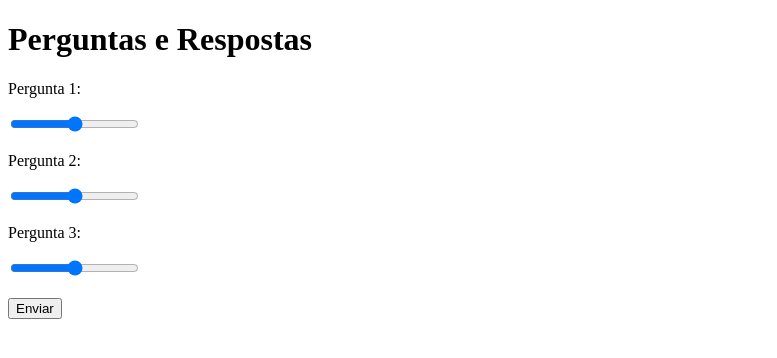
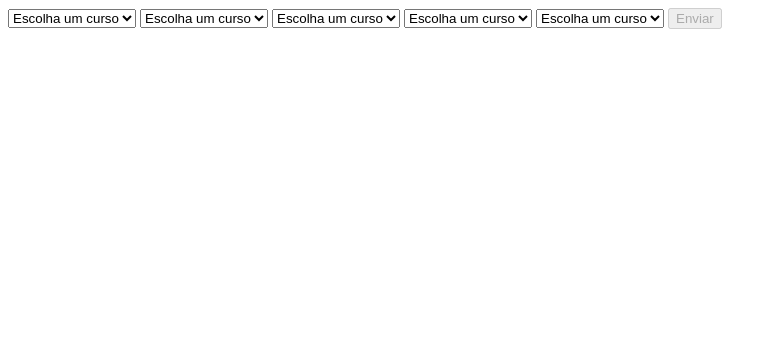
Before and after one commit to GilCFP/teste_de_afinidade, a Flask app: page / in a window 1280 px wide. Shown: the top 358 px of the page, without its empty margins (0-777 px from the left). Run offline with Flask 2, Linux system fonts and the light colour scheme.

Commit message:
Starting the web app

```diff
--- a/dictgenerator.py
+++ b/dictgenerator.py
@@ -17,7 +17,5 @@ for row in list:
             link= ol.find("a",class_="drop__link")
             name = name.text
             name = name.strip().replace(' ','_')
-            print(f"{name}",end =" ")
             out[name] = (f"https://ufmg.br{link['href']}")
-            i += 0
-print()
+print(out)
--- a/version2/app.py
+++ b/version2/app.py
@@ -4,15 +4,126 @@ import random
 import os
 import requests
 from flask import Flask, render_template, request
+#TODO fazer com que o tester retorne um array com todas as matérias uma por linha , organiazdas de forma aleatória
+#TODO implementar outra função chamada counter que vai contar a pontuação de cada curso
+#TODO possivelmente usar divs com class com os nomes dos cursos pra que consiga contabilizar os pontos
+
+def dictgenerator(): #gera um dicionário com todos os cursos da UFMG como key direcionando ao site do respectivo curso
+    link = "https://ufmg.br/cursos/graduacao/"
+    page = requests.get(link)
+    soup = BeautifulSoup(page.content, "html.parser")
+    list = soup.find_all("ol", class_="drop__list--depth-1")
+    dic = {}
+    i = 0
+    for row in list:
+        li = row.find_all("li", class_="drop__list-item")
+        for element in li:
+
+            name = element.find("a", class_="drop__link--accordion")
+            if name != None:
+                ol = element.find("ol", class_="drop__list")
+                link = ol.find("a", class_="drop__link")
+                name = name.text
+                name = name.strip().replace(' ', '_')
+                name = name.replace("/", "_")
+                dic[name] = (f"https://ufmg.br{link['href']}")
+                i += 0
+    return dic
+def importer(link_in): #vai para o site da ufmg e gera um arquivo .txt com o nome do curso selecionado, todas as matérias presentes nele e um resumo de cada matéria
+    print("Gerando base de dados(Isso pode demorar um pouco)...")
+    page = requests.get(link_in)
+    soup = BeautifulSoup(page.content, "html.parser")
+    title = soup.find("h1", class_="main__title")
+    links = soup.find_all("a", class_="drop__link--underlined")
+    with open("arquivos/input.txt", "w") as output:
+        output.write(title.text + "\n")
+        for link in links:
+            subject_url = "https://ufmg.br" + link["href"]
+            subject_page = requests.get(subject_url)
+            subject_soup = BeautifulSoup(subject_page.content, "html.parser")
+            widget = subject_soup.find("div", class_="widget")
+            first_paragraph = widget.find("p")
+            first_paragraph = first_paragraph.text.replace("\n", " ")
+            output.write(link.text + ": " + first_paragraph + "\n")
+    with open("arquivos/input.txt", "r") as arquivo_entrada:
+        # lê a primeira linha do arquivo de entrada
+        nome_arquivo_saida = arquivo_entrada.readline().strip().replace(" ", "_") + ".txt"
+        # abre o arquivo de saída
+        with open("arquivos/" + nome_arquivo_saida, "w") as arquivo_saida:
+            # lê cada linha do arquivo de entrada a partir da segunda linha
+            arquivo_saida.write(f"{arquivo_entrada.readline().strip()}\n")
+            for linha in arquivo_entrada:
+                # remove tudo antes do caractere "-" e o espaço subsequente
+                linha = linha.split("- ", 1)[-1]
+                if not "II" in linha and not "IV" in linha and not "VI" in linha: #rdesconsidera duplicatas
+                    if linha.strip():
+                        # escreve a linha no arquivo de saída
+                        arquivo_saida.write(linha)
+def tester(arquivos, nomes): #efetua o teste de afinidade para n cursos
+    curso = [None] * arquivos
+    counter = [0] * arquivos
+    for i in range(1, arquivos):
+        curso[i - 1] = [None]
+        curso[i - 1][0] = nomes[i]
+    for i in range(0, len(curso) - 1):
+        with open(curso[i][0]) as data:
+            for row in data:
+                curso[i].append(row)
+    order = [0] * (len(curso[0]) - 1)
+    for i in range(1, len(curso)-1):
+        order += [i] * (len(curso[i]) - 1)
+    random.shuffle(order)
+    results = [None] * len(order)
+    for i in range(0, len(curso)-1):
+        results[i] = list(range(1, len(curso[i])))
+        random.shuffle(results[i])
+    index = [0] * len(curso)
+    print("\n\n\n\n\n\n\n\n\n\n\n\n\n\n\n\n\n\n\n\n\n\n")
+    for i in range(0, len(order)):
+        print(curso[order[i]][results[order[i]]
+              [index[order[i]]]], end="\n\n\n\n")
+        index[order[i]] += 1
+        answer = "inicialized"
+        while answer != "S" and answer != "N":
+            answer = input("S para Sim e N para Não: ",)
+        if answer == "S":
+            counter[order[i]] += 1
+        print("\n\n\n\n\n\n\n\n\n\n\n\n\n\n\n\n\n\n\n\n\n\n")
+    for i in range(0, len(curso) - 1):
+        print(f"{curso[i][0].split('.')[0].split('/')[1]}: {counter[i]} de {order.count(i)} Afinidade:{round(float(counter[i])/order.count(i)*100 , 2)}%")
 
 app = Flask(__name__)
-
+dic = dictgenerator()
 @app.route('/', methods=['GET'])
 def index():
-    return render_template(os.path.join("version2", "templates", "index.html"))
-
+    return render_template("index.html", dict = dic, status = 0)
 @app.route('/result', methods=['POST'])
 def result():
+    curso = [None] * 6
+    for i in range(1,6):
+        curso[i] = request.form.get(f"curso{i}")
+    for i in range(1,6):
+        j = i + 1
+        while j < 6:
+            if curso[i] == curso[j] and (curso[i] != None):
+                return render_template("index.html", dict = dic, status = 2)
+            j +=1
+    quantidade = 6
+    for i in range (1,6):
+        if curso[i] == None:
+            quantidade -= 1
+    print(curso[3], quantidade)
+    files = [None] * quantidade
+    for i in range(1, quantidade):
+        file_name = f"arquivos/{curso[i]}" + ".txt"
+        if not os.path.isfile(file_name):
+            importer(dic[curso[i]])
+            files[i] = (f"arquivos/{curso[i]}.txt")
+        else:
+            files[i] = (f"arquivos/{curso[i]}.txt")
+    matérias = tester(quantidade,files)
+    return render_template("index.html", dict = dic, status = 0)
+    main()
     resposta1 = request.form['resposta1']
     resposta2 = request.form['resposta2']
     resposta3 = request.form['resposta3']
--- a/version2/templates/index.html
+++ b/version2/templates/index.html
@@ -1,19 +1,43 @@
 <!DOCTYPE html>
-<html>
+<html lang="pt-BR">
+
 <head>
-        <title>Sua Aplicação</title>
+    <meta charset="UTF-8">
+    <meta http-equiv="X-UA-Compatible" content="IE=edge">
+    <meta name="viewport" content="width=device-width, initial-scale=1.0">
+    <title>Afinidade para Graduação</title>
 </head>
+
 <body>
-        <h1>Perguntas e Respostas</h1>
     <form action="/result" method="post">
-            <p>Pergunta 1:</p>
-            <input type="range" name="resposta1" min="0" max="10">
-            <p>Pergunta 2:</p>
-            <input type="range" name="resposta2" min="0" max="10">
-            <p>Pergunta 3:</p>
-            <input type="range" name="resposta3" min="0" max="10">
-            <br><br>
-            <input type="submit" value="Enviar">
+        {%for i in range(1,6)%}
+        <select name="curso{{i}}" class="option-curso" id="select{{i}}" onchange="verificarSelects()">
+            <option value="empty" disabled selected>Escolha um curso</option>
+            {% for key in dict %}
+            <option value="{{key}}">{{key}}</option>
+            {% endfor %}
+        </select>
+        {%endfor%}
+        <button type="submit" id="submit" disabled>Enviar</button>
     </form>
+    <script>
+        if ({{ status }} == 1) {
+            alert("Devem ser escolhidos pelos menos 2 cursos")
+        }
+        if ({{ status }} == 2) {
+            alert("Os cursos não devem ser os mesmos")
+        }
+        function verificarSelects() {
+            var select1 = document.getElementById('select1')
+            var select2 = document.getElementById('select2')
+            var botao = document.getElementById('submit')
+            if (select1.value !="empty" && select2.value != "empty"){
+                botao.disabled = false;
+            } else {
+                botao.disabled = true;
+            }
+        }
+    </script>
 </body>
+
 </html>
```
Also changed, not shown: version1.py (+4 -6 lines), version2/templates/test.html (added, +19 -0 lines). Lines whose indentation alone changed are shown as unchanged.
